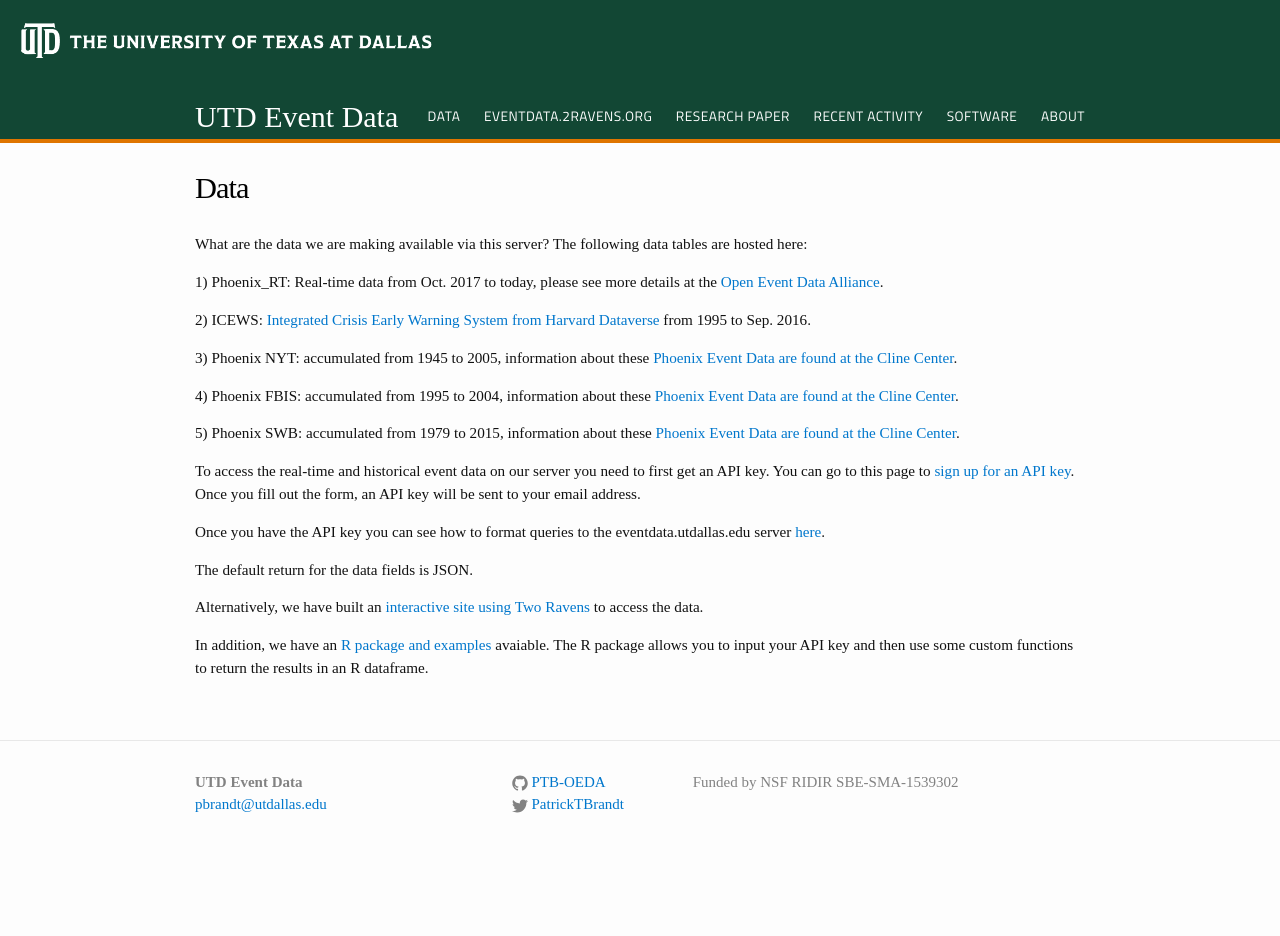
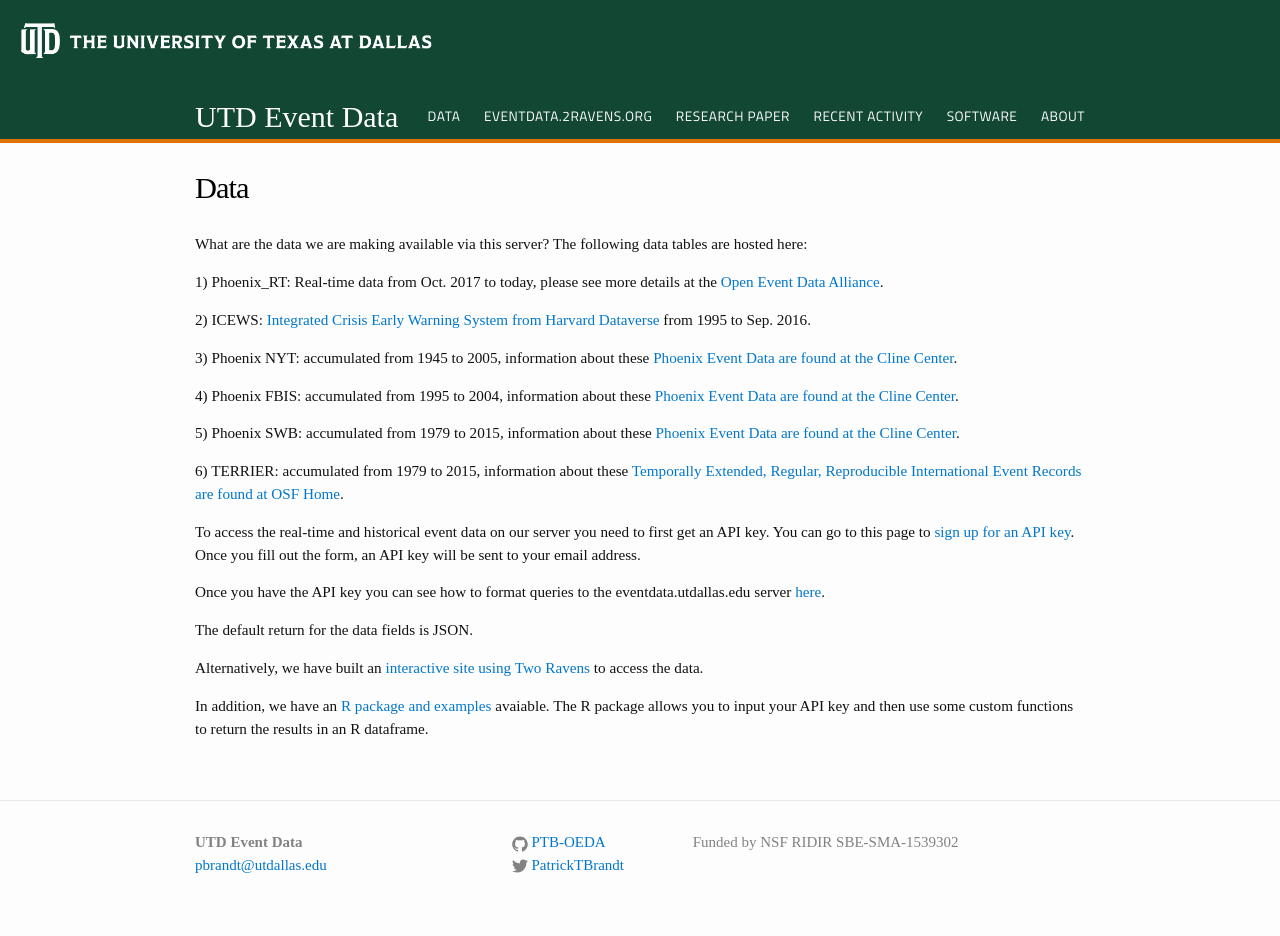
Before and after one commit to eventdata/UTDEventData, a Jekyll site: the page built from Data.md, in a window 1280 px wide. Built offline with Jekyll 4.4.1, drawn with Linux system fonts in a browser that asks for light colours; before the commit the page ends 900 px from its top, so only the background shows below that.

Commit message:
Add TERRIER Data.

```diff
--- a/Data.md
+++ b/Data.md
@@ -19,6 +19,8 @@
 
 5) Phoenix SWB: accumulated from 1979 to 2015, information about these [Phoenix Event Data are found at the Cline Center](https://clinecenter.illinois.edu/project/machine-generated-event-data-projects/phoenix-data).
 
+6) TERRIER: accumulated from 1979 to 2015, information about these [Temporally Extended, Regular, Reproducible International Event Records are found at OSF Home](https://osf.io/4m2u7/).
+
 To access the real-time and historical event data on our server you need to first get an API key. You can go to this page to [sign up for an API key](http://149.165.156.33:5002/signup). Once you fill out the form, an API key will be sent to your email address.
 
 Once you have the API key you can see how to format queries to the eventdata.utdallas.edu server [here](https://github.com/Sayeedsalam/spec-event-data-server).
```
